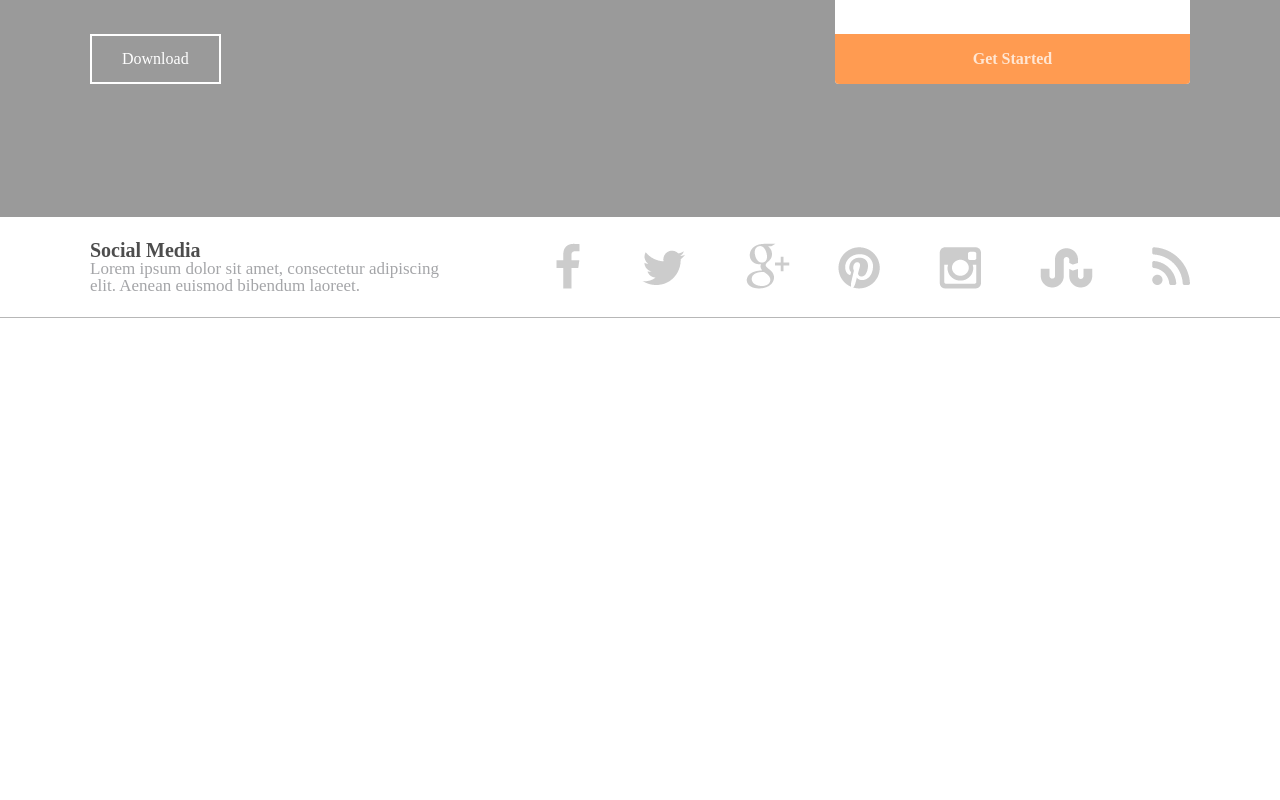
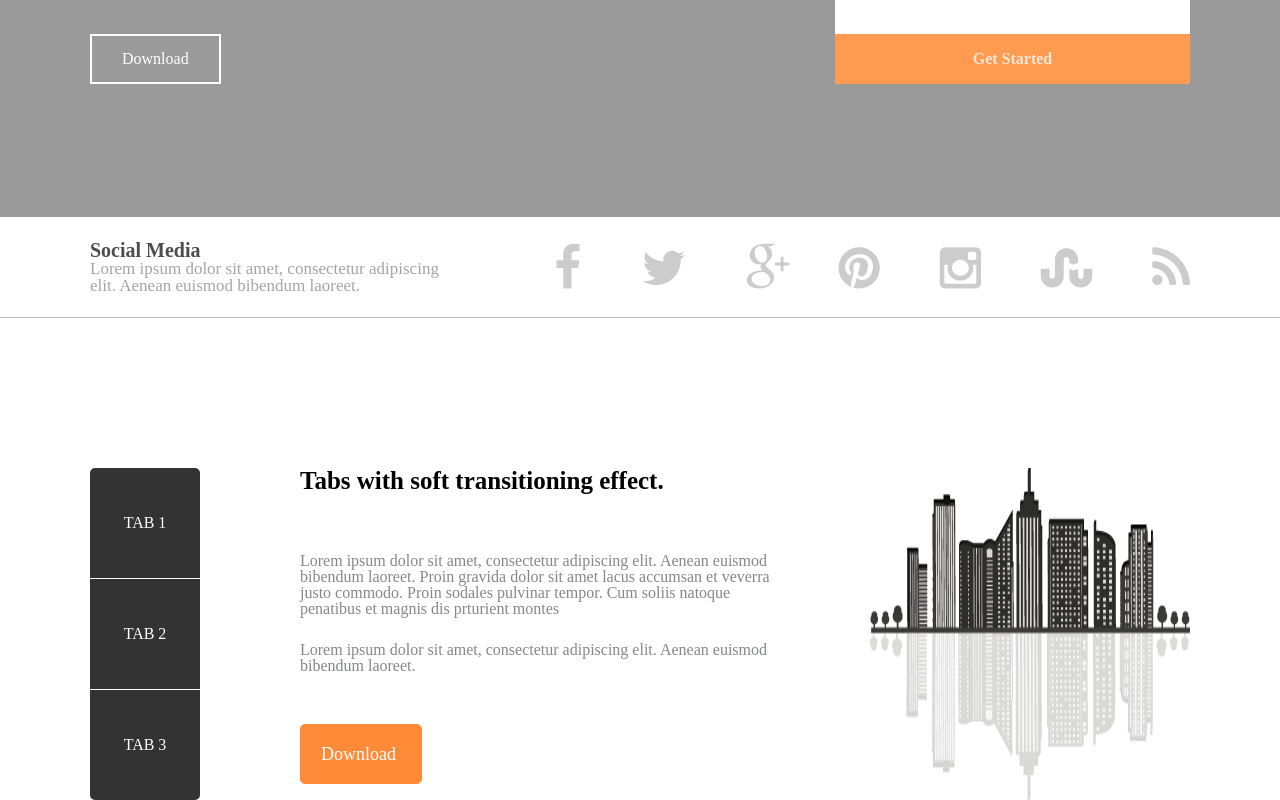
Before and after one commit to Solo66906/AXIT, a plain HTML site: page index.html in a window 1280 px wide. Shown: the part 483-1283 px from the top of the page. Before the commit the page ends 801 px from the top, so only its background shows below. Drawn offline with Linux system fonts and the light colour scheme.

Commit message:
create Fetures (25%)

```diff
--- a/index.html
+++ b/index.html
@@ -36,7 +36,7 @@
                         <hr>
                         <p class="lorem">Lorem ipsum dolor sit amet, consectetur adipiscing elit.
                             Aenean euismod bibendum laoreet.
-                            Proin gravida dolor sit amet lacus accumsan et veverra justo commodo
+                            Proin gravida dolor sit amet lacus accumsan et veverra justo commodo.
                         </p>
                         <p class="download-btn">
                             Download
@@ -83,6 +83,35 @@
                 </div>
             </div>
         </section>
+        <section>
+            <div class="wrapper">
+                <div class="Feature1">
+                    <div class="tab">
+                        <ul class="tab_list">
+                            <li class="tab_item">TAB 1</li>
+                            <li class="tab_item">TAB 2</li>
+                            <li class="tab_item">TAB 3</li>
+                        </ul>
+                    </div>
+                    <div class="tabs_effect">
+                        <h2>Tabs with soft transitioning effect.</h2>
+                        <p class="lorem2">
+                            Lorem ipsum dolor sit amet, consectetur adipiscing elit.
+                            Aenean euismod bibendum laoreet.
+                            Proin gravida dolor sit amet lacus accumsan et veverra justo commodo.
+                            Proin sodales pulvinar tempor.
+                            Cum soliis natoque penatibus et magnis dis prturient montes
+                        </p>
+                        <p class="lorem2">
+                            Lorem ipsum dolor sit amet, consectetur adipiscing elit.
+                            Aenean euismod bibendum laoreet.
+                        </p>
+                        <p class="tab-btn">Download</p>
+                    </div>
+                    <img src="./style/img/Feature/siti.png" alt="Siti.png" class="Feature1-pic">
+                </div>
+            </div>
+        </section>
     </main>
     <footer>
 
--- a/style/style.css
+++ b/style/style.css
@@ -5,7 +5,7 @@ header {
     max-width: 1100px;
     margin: 0px auto;
 }
-/* Style Navbar start */
+/* Style Navbar start    */
 .nav_bar {
     height: 70px;
 
@@ -27,8 +27,8 @@ ul {
 .nav_item:last-child {
     margin-right: 0px;
 }
-/* Style Navbar end */
-/* Style Header start */
+/* Style Navbar end      */
+/* Style Header start    */
 .heder_content {
     background-color: #9a9a9a;
     height: 630px;
@@ -121,8 +121,8 @@ hr {
     border-bottom: 1px solid #d6d6d6;
     padding-left: 12px;
 }
-/* Style Header end */
-/* Style Brand bar start*/
+/* Style Header end      */
+/* Style Brand bar start */
 .brand-bar {
     border-bottom: 1px solid #b7b7b7;
 }
@@ -141,4 +141,58 @@ hr {
     width: 360px;
     font-size: 17px
 }
-/* Style Brand bar end*/
+/* Style Brand bar end   */
+/* Style Feature start   */
+.Feature1 {
+    margin-top: 150px;
+    display: flex;
+    justify-content: space-between;
+}
+.tab_list {
+    flex-direction: column;
+}
+.tab_item {
+    justify-content: center;
+    align-items: center;
+    display: flex;
+    margin-bottom: 1px;
+    width: 110px;
+    height: 110px;
+    background-color: #333333;
+}
+.tab_item:hover, .tab_item:active {
+    background-color: #ff8b38;
+}
+.tab_item:first-child{
+    border-radius: 5px 5px 0px 0px;
+}
+.tab_item:last-child{
+    margin-bottom: 0;
+    border-radius: 0px 0px 5px 5px;
+}
+.tabs_effect {
+    margin: 0px 100px;
+}
+.tabs_effect h2 {
+    font-size: 25px;
+    margin-bottom: 60px;
+}
+.lorem2 {
+    color: #86878b;
+    font-size: 16px;
+    margin-bottom: 25px;
+}
+.tabs_effect p:last-child {
+    margin-top: 50px;
+    margin-bottom: 0px;
+}
+.tab-btn {
+    font-size: 18px;
+    width: 80px;
+    padding: 20px;
+    border: 1px solid #ff8b38;
+    background-color: #ff8b38;
+    color: #fff;
+    border-radius: 5px;
+}
+/* Style Feature end     */
```
Also changed, not shown: style/img/Feature/siti.png (added).
